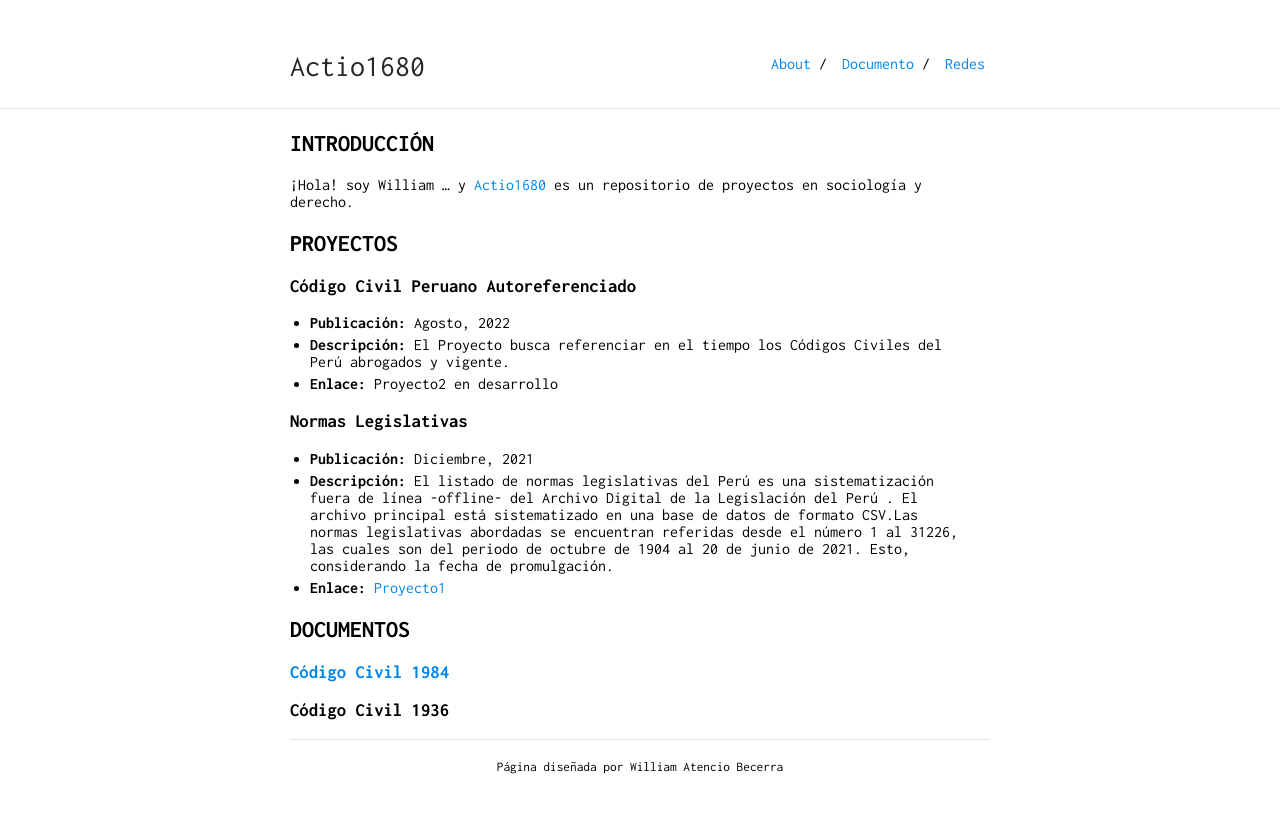
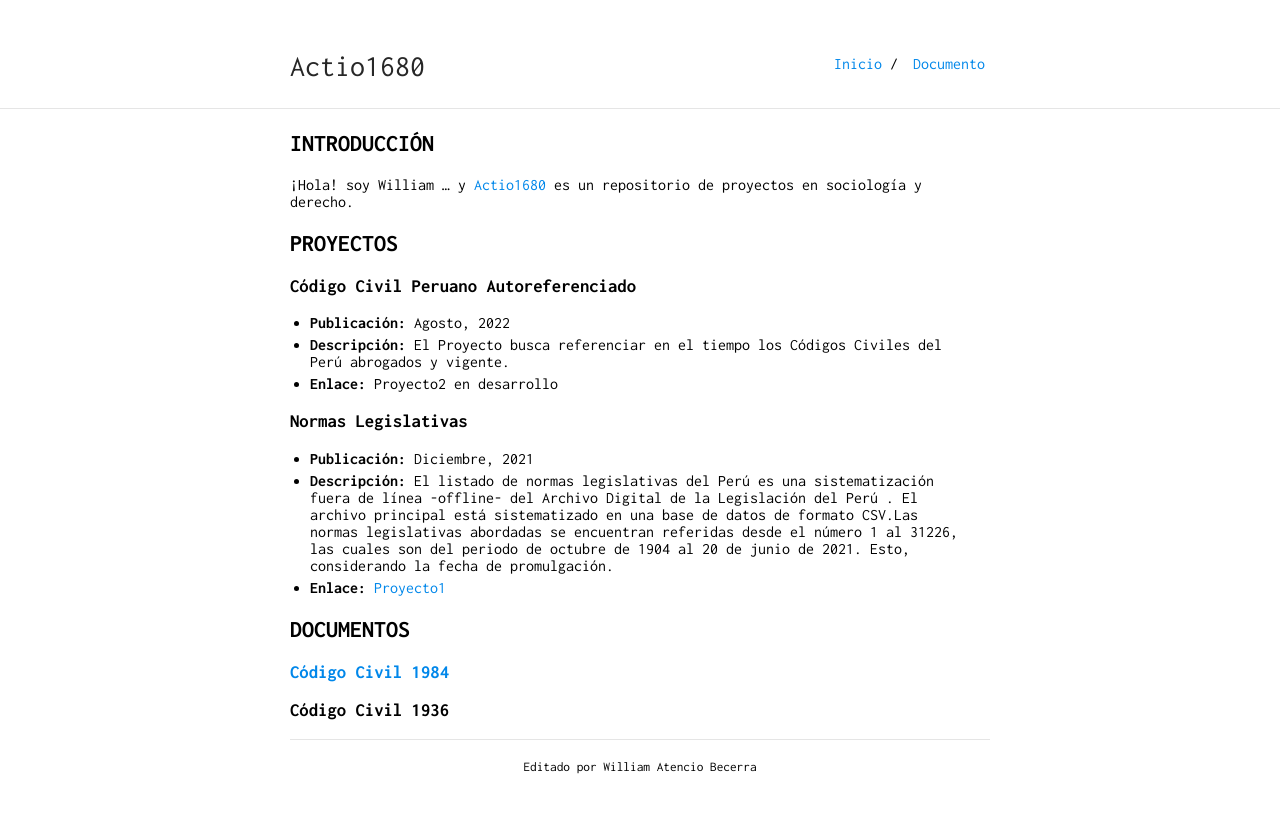
Before and after one commit to actio1680/actio1680.github.io, a Jekyll site: the page built from index.md, in a window 1280 px wide. Shown: the top 813 px of the page. Built offline with Jekyll 4.4.1, drawn with Linux system fonts in a browser that asks for light colours; our own code applies the rules of GitHub Pages for plain Markdown files.

Commit message:
Update _config.yml

```diff
--- a/_config.yml
+++ b/_config.yml
@@ -8,17 +8,15 @@ markdown: kramdown
 tracking_id: #
 
 footer: yes
-footer_url: "https://github.com/ankitsultana"
-footer_text: "Página diseñada por William Atencio Becerra"
+footer_url: "https://github.com/actio1680"
+footer_text: "Editado por William Atencio Becerra"
 
 sass:
     style: compressed
     sass_dir: _sass
 
 nav:
- - name: "About"
+ - name: "Inicio"
    link: "/"
  - name: "Documento"
    link: "resume.pdf"
- - name: "Redes"
-   link: "contact"
```
